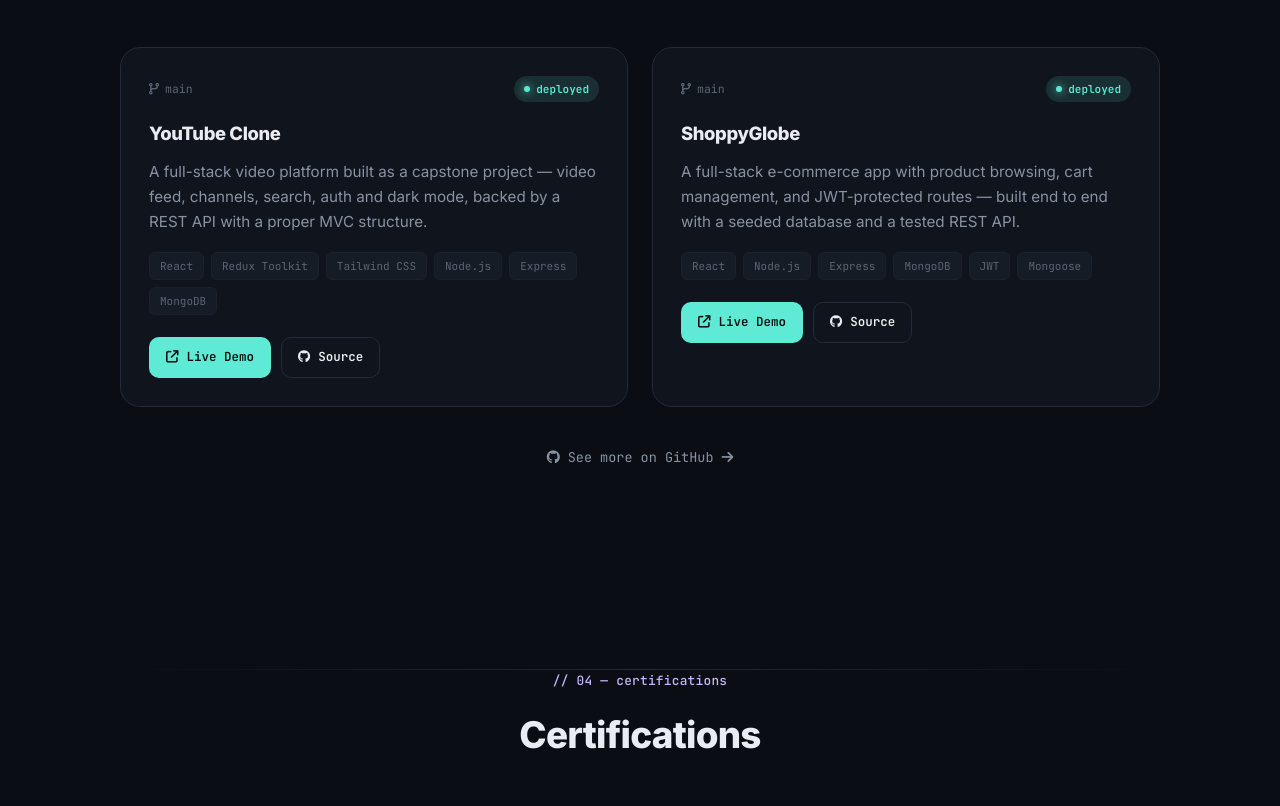
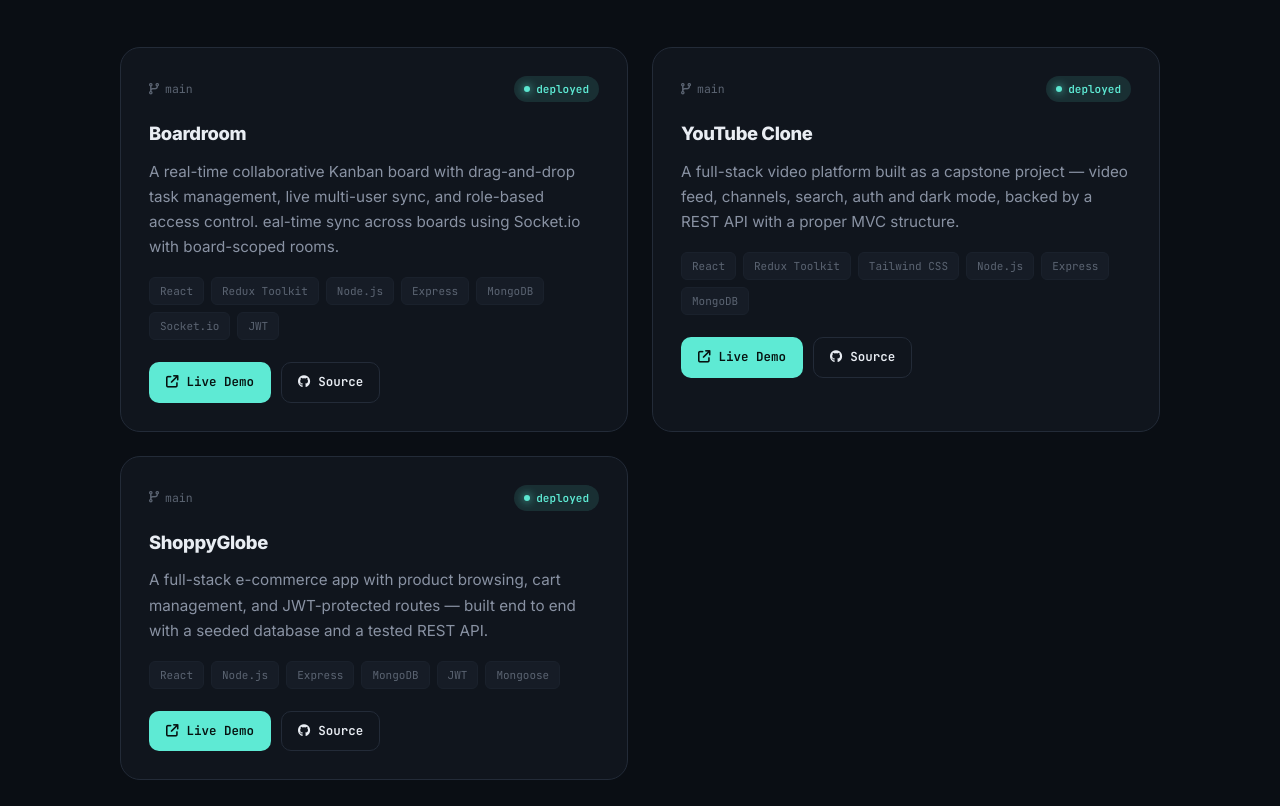
Before and after one commit to sushashwat/Portfolio, a React (Vite) app: page / in a window 1280 px wide. Shown: the part 2080-2886 px from the top of the page. Built offline with nearby package versions, Linux system fonts and the light colour scheme.

Commit message:
Added project

```diff
--- a/src/data.js
+++ b/src/data.js
@@ -17,6 +17,15 @@
 ];
 
 export const projects = [
+
+  {
+    name: "Boardroom",
+    description: "A real-time collaborative Kanban board with drag-and-drop task management, live multi-user sync, and role-based access control. eal-time sync across boards using Socket.io with board-scoped rooms.",
+    tech: ["React", "Redux Toolkit", "Node.js", "Express", "MongoDB", "Socket.io", "JWT"],
+    live: "https://kanban-plum-rho.vercel.app/dashboard",
+    github: "https://github.com/sushashwat/Kanban",
+  },
+
   {
     name: "YouTube Clone",
     description:
@@ -33,10 +42,11 @@
     live: "https://shoppy-globe-amber.vercel.app/",
     github: "https://github.com/sushashwat/Shoppy-Globe",
   },
+
 ];
 
 export const certifications = [
- {
+  {
     title: "Frontend Developer (React)",
     subtitle: "HackerRank Certification",
     file: "/assets/HackerRank_React_Certificate.png",
```
